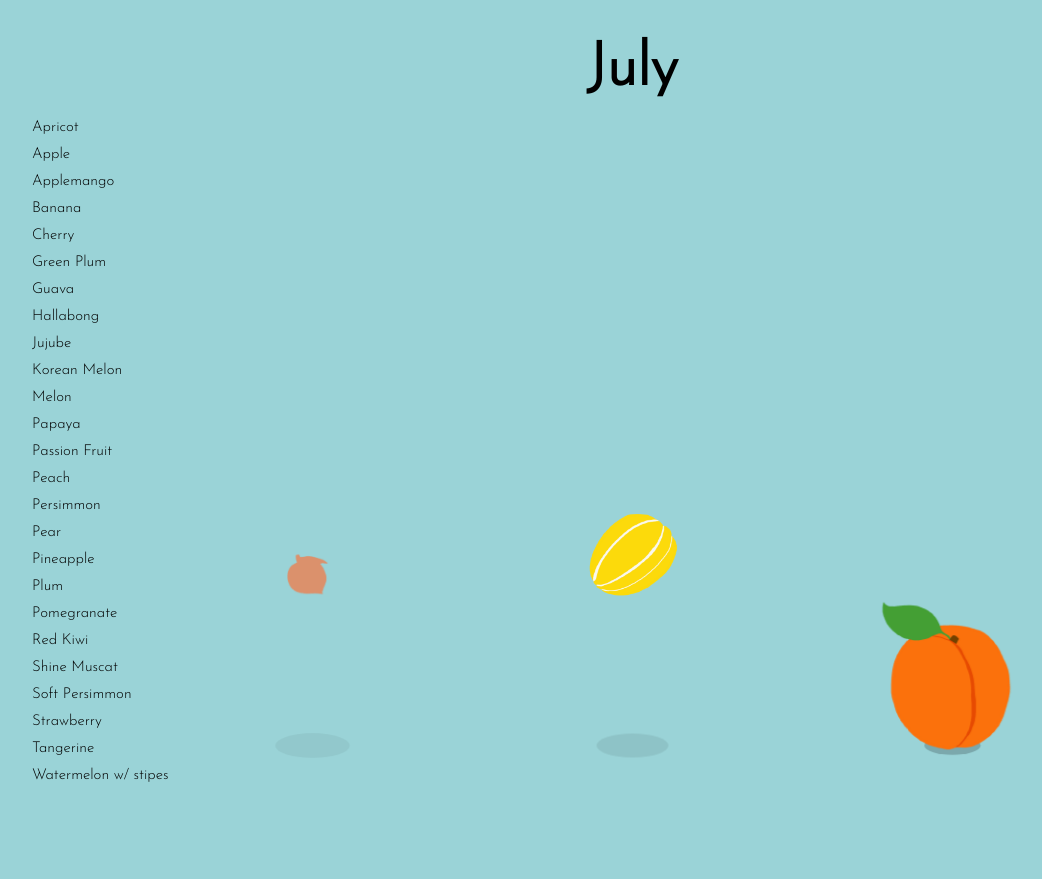
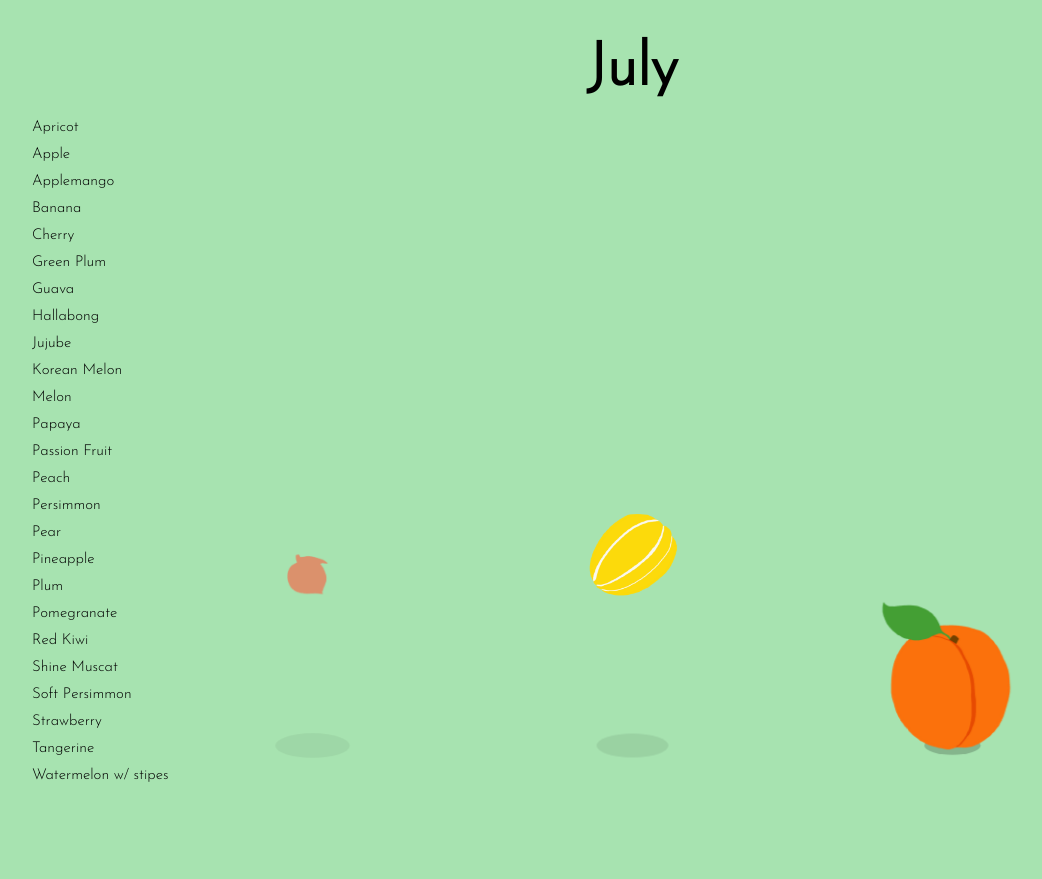
Before and after one commit to parks450/cis_23, a plain HTML site: page studio/project2/july.html in a window 1280 px wide. Shown: the whole page, without its empty margins (8-1050 px from the left). Drawn offline with Linux system fonts and the light colour scheme.

Commit message:
background color

```diff
--- a/studio/project2/main3.css
+++ b/studio/project2/main3.css
@@ -1,5 +1,5 @@
 body {
-    background: #9AD3D7;
+    background: #A7E3B0;
     overflow: hidden;
   }
 
```
Also changed, not shown: 1 other file.
